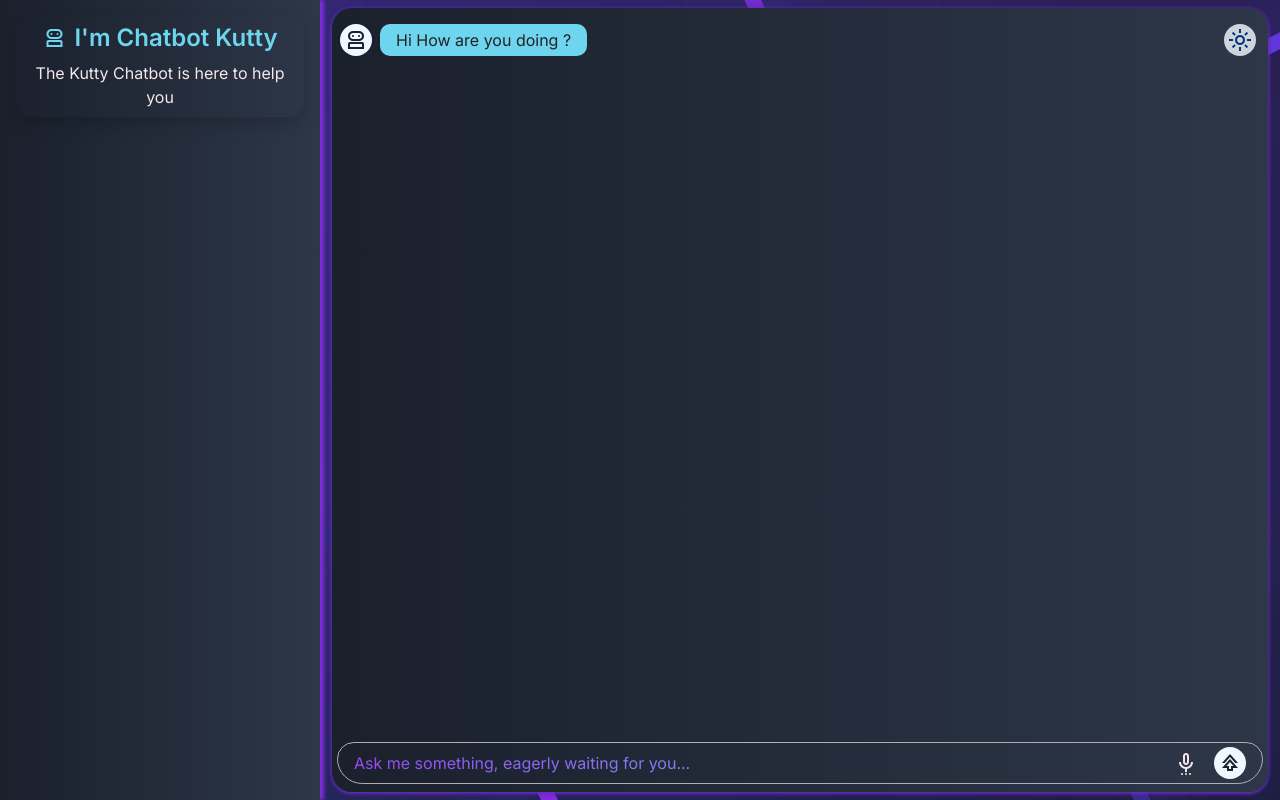
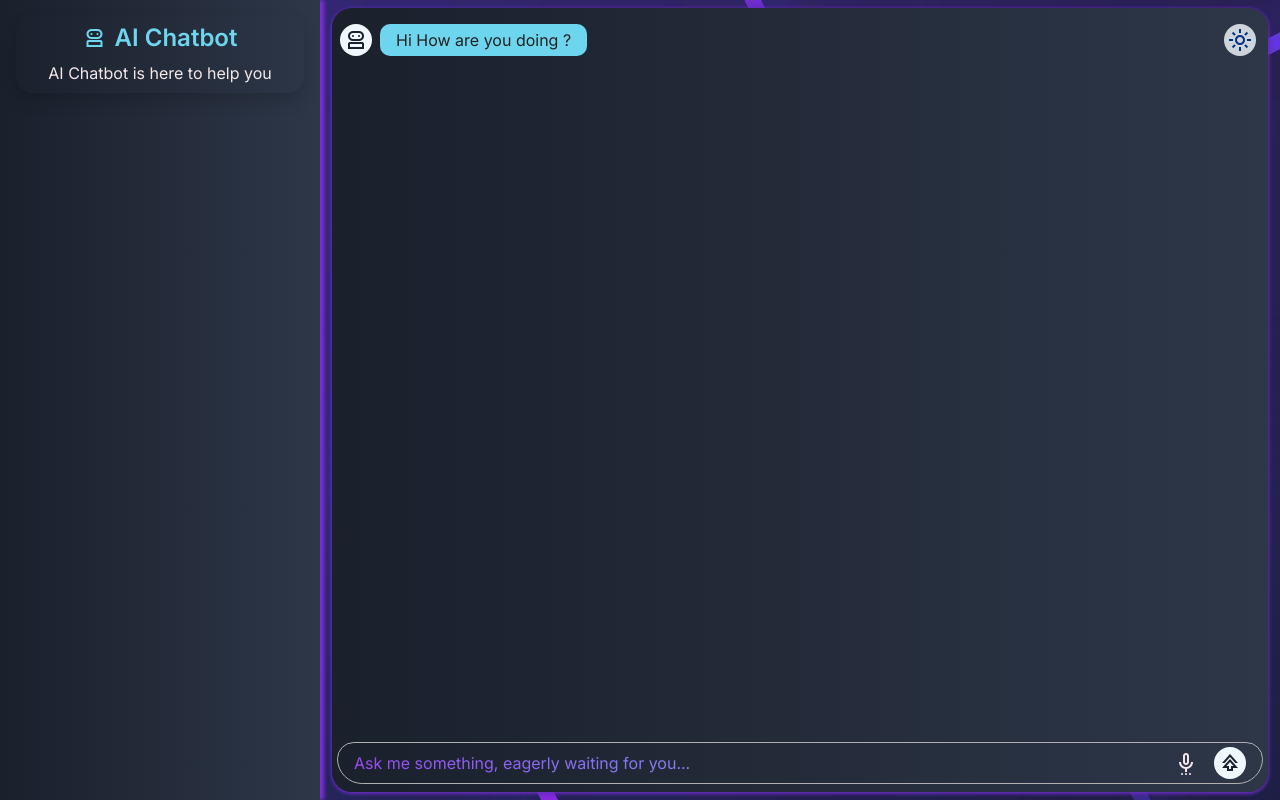
Before and after one commit to evo-vijay/mini-chat-viji, a React (Vite) app: page / in a window 1280 px wide. Built offline with nearby package versions, Linux system fonts and the light colour scheme; a small style sheet from the web is missing.

Commit message:
UI update

```diff
--- a/src/components/header.jsx
+++ b/src/components/header.jsx
@@ -23,9 +23,9 @@ export default function Header() {
                     <span className="material-symbols-outlined fs-sm-2 fs-4">
                         robot_2
                     </span>
-                    I'm Chatbot Kutty
+                    AI Chatbot
                 </h1>
-                <p className="mb-0 d-none d-lg-block">The Kutty Chatbot is here to help you</p>
+                <p className="mb-0 d-none d-lg-block">AI Chatbot is here to help you</p>
             </div>
 
             <span className="dark-mode material-symbols-outlined position-fixed top-0 end-0 m-4 cursor-pointer p-1 bg-dark-subtle" onClick={_handleDarkMode}>
```
